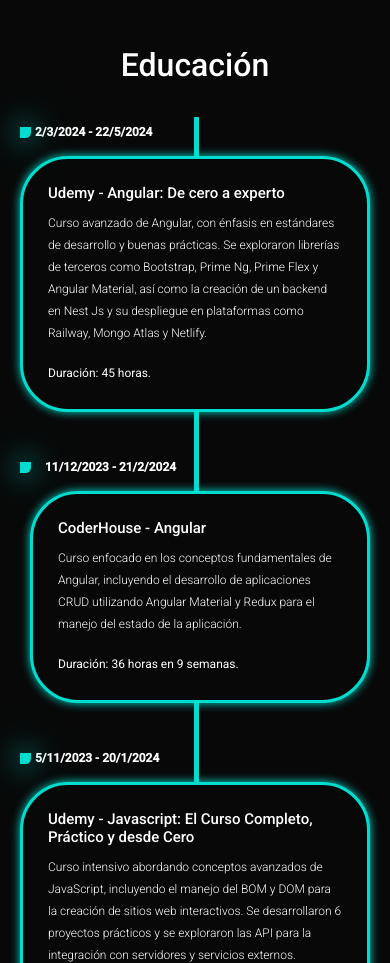
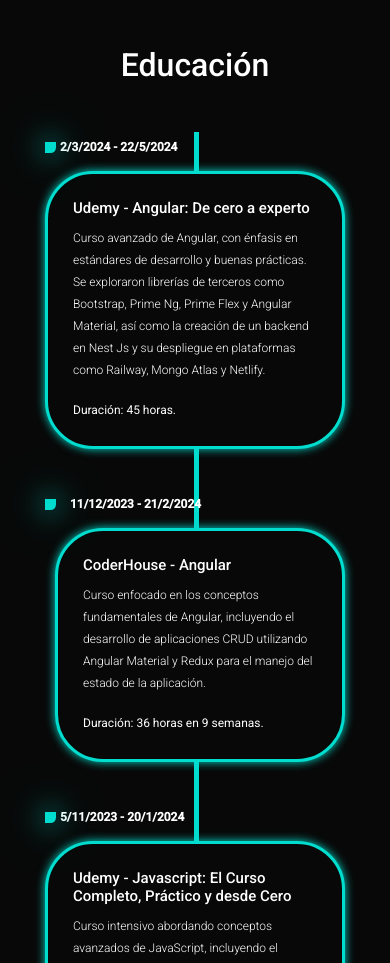
Before and after one commit to CandeLandi/portfolio, an Angular app: page / in a window 390 px wide. Shown: the part 1037-2000 px from the top of the page. Built offline with nearby package versions, Linux system fonts and the light colour scheme.

Commit message:
fixing responsive

```diff
--- a/src/app/pages/education/education.component.scss
+++ b/src/app/pages/education/education.component.scss
@@ -58,8 +58,8 @@
 }
 
 .timeline-items {
-  max-width: 1200px;
   margin: auto;
+  padding: 15px;
   display: flex;
   flex-wrap: wrap;
   position: relative;
@@ -147,7 +147,7 @@
 
     .timeline-item {
 
-      width: 350px;
+      width: 300px;
 
       &:last-child {
         margin-bottom: 0px;
@@ -179,3 +179,9 @@
 
   }
 }
+
+@media(max-width:600px) {
+
+
+
+}
--- a/src/app/pages/portfolio/portfolio.component.scss
+++ b/src/app/pages/portfolio/portfolio.component.scss
@@ -15,7 +15,6 @@
   gap: 3rem;
   display: flex;
   flex-wrap: wrap;
-  margin: 0px 10px;
   justify-content: center;
 }
 
```
